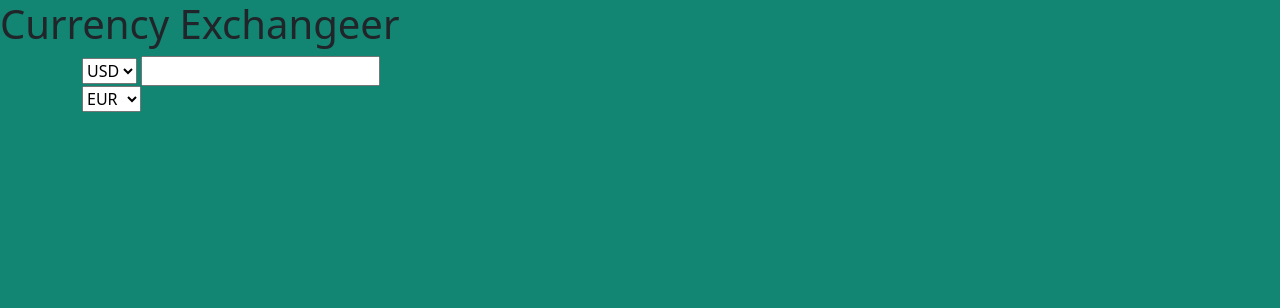
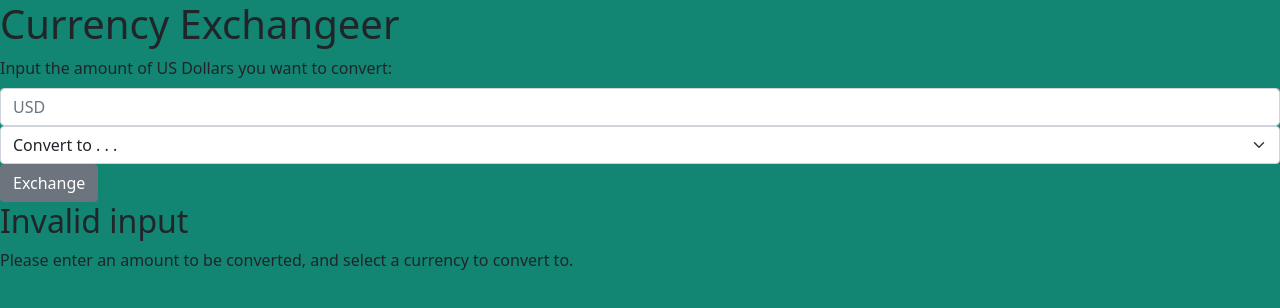
Before and after one commit to Bradbuchholz/apiProject, a website built with webpack: page src/index.html in a window 1280 px wide. Built offline with nearby package versions, Linux system fonts and the light colour scheme.

Commit message:
update index.html

```diff
--- a/src/index.html
+++ b/src/index.html
@@ -12,23 +12,26 @@
 </head>
 <body>
   <h1>Currency Exchangeer</h1>
-    <div class="container">
-      <div class="currencies">
-        <select id="firstCurrency">
-          <option value="USD" selected>USD</option>
-        </select>
-        <input type="number" id="amount">
-      <div class="exchangeCurrencies">
-        <select id="secondCurrency">
-          <option value="EUR">EUR</option>
-          <option value="AUD">AUD</option>
-          <option value="JPY">JPY</option>
-          <option value="MXN">MXN</option>
-          <option value="AED">AED</option>
-        </select>
-      </div>
-      </div>
-      </form>
+    <form id="inputForm">
+      <label class="form-label">Input the amount of US Dollars you want to convert:</label>
+      <input type="number" id="dollar" placeholder="USD" class="form-control">
+      <select class="form-select" id="codes" required>
+        <option value="" disable hidden>Convert to . . .  </option>
+        <option value="CAD">Canadian Dollar</option>
+        <option value="CDF">Congolese Franc</option>
+        <option value="CHF">Swiss Franc</option>
+        <option value="CLP">Chilean Peso</option>
+        <option value="CNY">Chinese Renminbi</option>
+      </select>
+      <button type="submit" id="exchange" class="btn btn-secondary" value="exchange rate">Exchange</button>
+    </form>
+    <div id="error">
+      <h2>Invalid input</h2>
+      <p>Please enter an amount to be converted, and select a currency to convert to.</p>
+    </div>
+    <div id="ouput">
+    </div>
+    <div id="apiError">
     </div>
 </body>
 </html>
```
